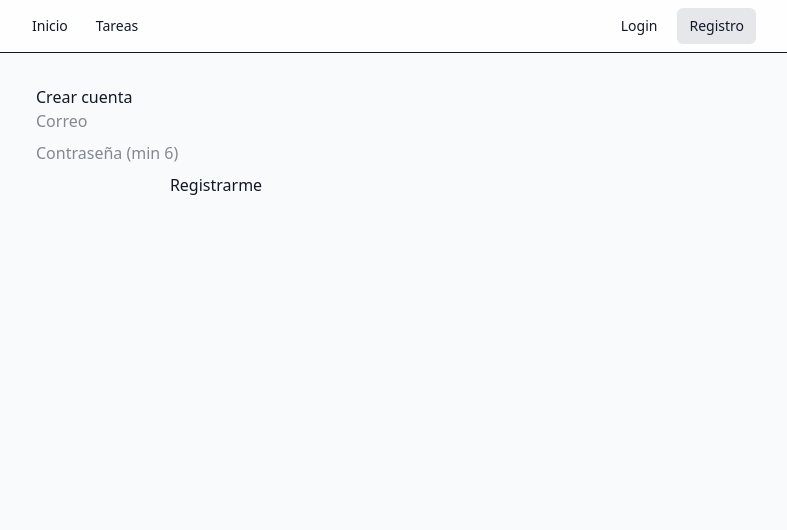
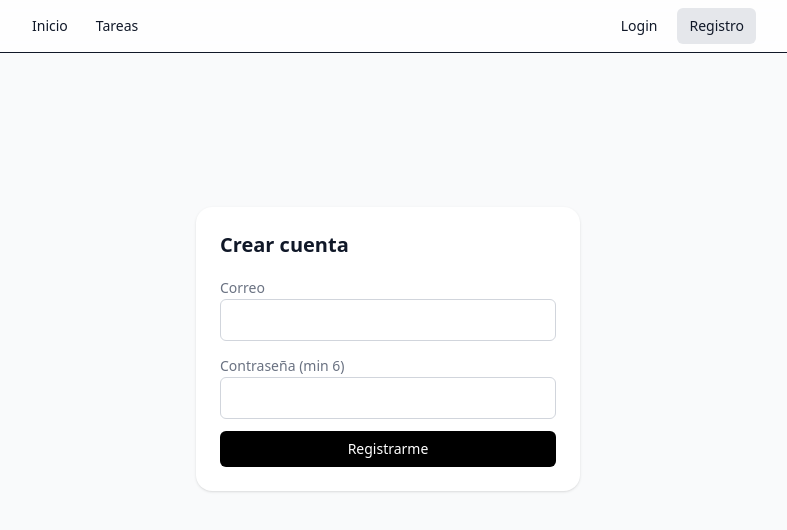
Before and after one commit to eliam-villegas/safe-tasks, a Next.js app in the folder apps/web/: page /register in a window 1280 px wide. Shown: the top 530 px of the page, without its empty margins (252-1039 px from the left). Built offline with nearby package versions, Linux system fonts and the light colour scheme; no server answers.

Commit message:
Aplica estilos Tailwind a /register Se aplicaron los estilos correspondientes a la página de /register para tener consistencia con los estilos creados para el resto de la página.

```diff
--- a/apps/web/app/register/page.tsx
+++ b/apps/web/app/register/page.tsx
@@ -35,14 +35,23 @@ export default function RegisterPage() {
     }
 
     return (
-        <div style={{ padding: 16 }}>
-            <h1>Crear cuenta</h1>
-            <form onSubmit={handleSubmit} style={{ display:'grid', gap:8, maxWidth:360 }}>
-                <input type="email" placeholder="Correo" value={email} onChange={e=>setEmail(e.target.value)} required />
-                <input type="password" placeholder="Contraseña (min 6)" value={password} onChange={e=>setPassword(e.target.value)} required />
-                <button type="submit" disabled={isLoading}>{isLoading ? 'Creando…' : 'Registrarme'}</button>
-            </form>
-            {msg && <p style={{ color:'crimson' }}>{msg}</p>}
+        <div className="min-h-[70vh] flex items-center justify-center">
+            <div className="card w-full max-w-sm space-y-4">
+                <h1 className="text-xl font-semibold">Crear cuenta</h1>
+                <form onSubmit={handleSubmit} className="grid gap-3">
+                    <label>
+                        <span className="muted">Correo</span>
+                        <input className="input" type="email" value={email} onChange={e=>setEmail(e.target.value)} required />
+                    </label>
+                    <label>
+                        <span className="muted">Contraseña (min 6)</span>
+                        <input className="input" type="password" value={password} onChange={e=>setPassword(e.target.value)} required />
+                    </label>
+
+                    <button className="btn w-full" type="submit" disabled={isLoading}>{isLoading ? 'Creando…' : 'Registrarme'}</button>
+                </form>
+                {msg && <p className="text-red-600">{msg}</p>}
+            </div>
         </div>
     );
 }
```
